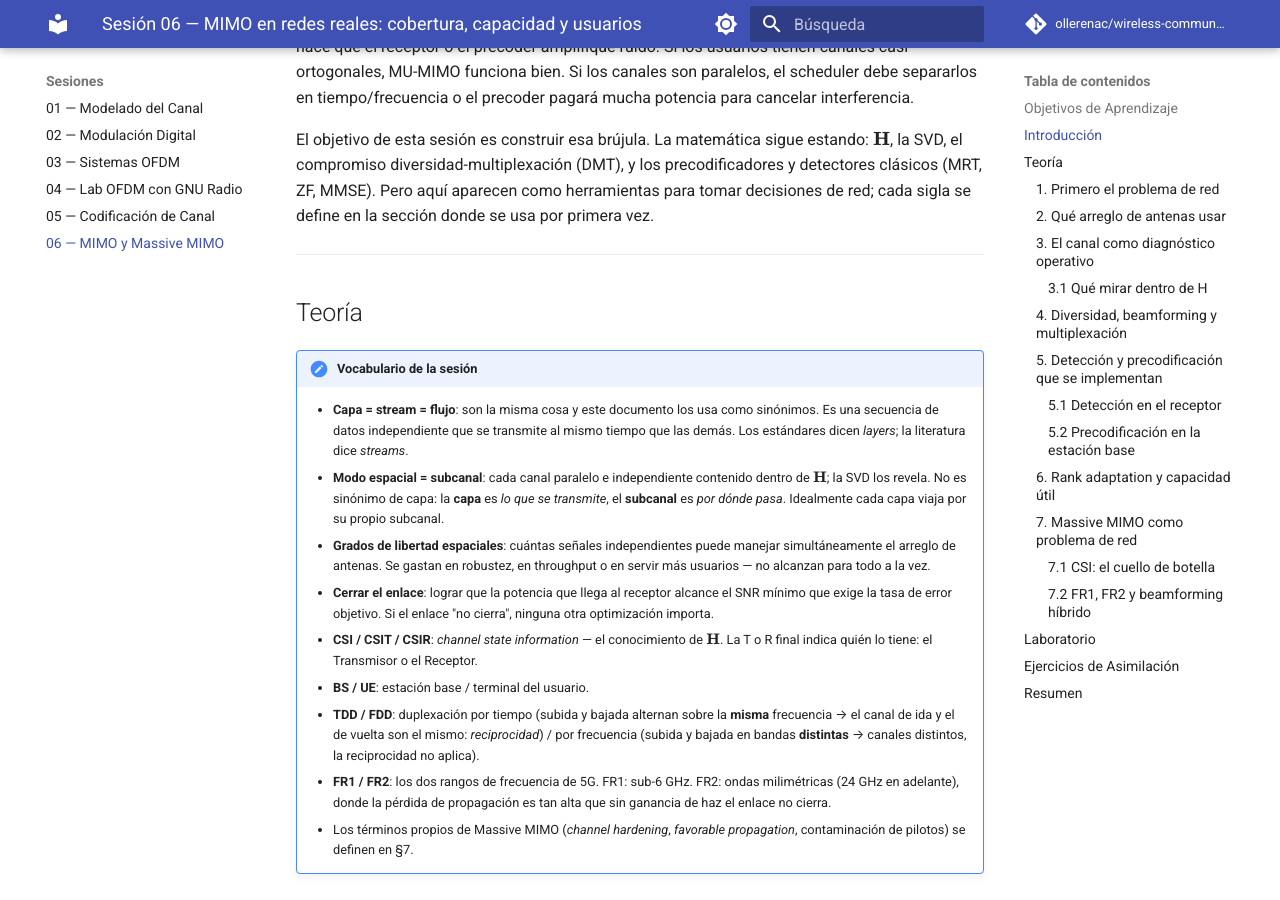
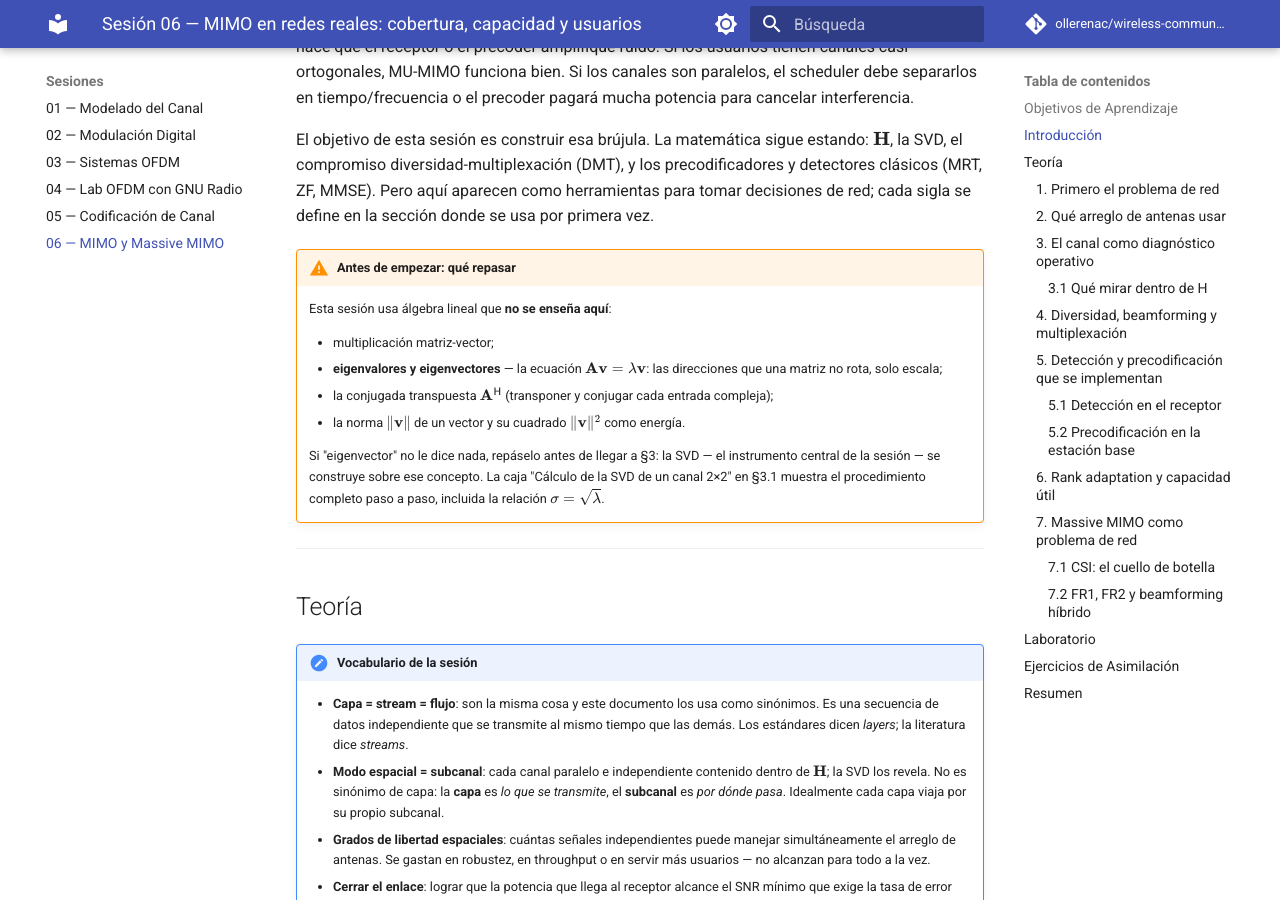
Before and after one commit to ollerenac/wireless-communication-systems, an MkDocs documentation site: the page built from docs/sessions/06-mimo-systems/index.md, in a window 1280 px wide and 900 px high, scrolled down 1264 px. Built offline with MkDocs 1.6.1 and Material for MkDocs 9.7.7, drawn with Linux system fonts in a browser that asks for light colours; comment, search, counter and statistics services are not loaded.

Commit message:
docs(06-mimo): add linear-algebra prerequisites box and justify sigma = sqrt(lambda)
Two gaps surfaced while studying the session:
- The class never told the student what math to bring: new warning box
  at the end of the introduction listing the assumed linear algebra
  (matrix-vector product, eigenvalues/eigenvectors with their meaning,
  conjugate transpose, norm as energy) and pointing to the SVD recipe
  box in §3.1
- The SVD recipe asserted 'the eigenvalues are sigma^2' without
  justification: added the three-line derivation ||Hv||^2 =
  v^H(H^H H)v = lambda — eigenvalues of H^H H are output energies,
  sigma is the amplitude, the square is the power/amplitude relation
  (and lambda >= 0 guarantees the root exists)

Co-Authored-By: Claude Fable 5 <noreply@anthropic.com>

```diff
--- a/docs/sessions/06-mimo-systems/index.md
+++ b/docs/sessions/06-mimo-systems/index.md
@@ -33,6 +33,17 @@ Esa es la lectura implementativa de MIMO. Las antenas no son decoración ni una
 La decisión correcta depende del canal, no de una regla fija. Si el canal tiene buen rank y SNR alta, subir capas aumenta throughput. Si el canal está mal condicionado, forzar muchas capas hace que el receptor o el precoder amplifique ruido. Si los usuarios tienen canales casi ortogonales, MU-MIMO funciona bien. Si los canales son paralelos, el scheduler debe separarlos en tiempo/frecuencia o el precoder pagará mucha potencia para cancelar interferencia.
 
 El objetivo de esta sesión es construir esa brújula. La matemática sigue estando: $\mathbf{H}$, la SVD, el compromiso diversidad-multiplexación (DMT), y los precodificadores y detectores clásicos (MRT, ZF, MMSE). Pero aquí aparecen como herramientas para tomar decisiones de red; cada sigla se define en la sección donde se usa por primera vez.
+
+!!! warning "Antes de empezar: qué repasar"
+
+    Esta sesión usa álgebra lineal que **no se enseña aquí**:
+
+    - multiplicación matriz-vector;
+    - **eigenvalores y eigenvectores** — la ecuación $\mathbf{A}\mathbf{v} = \lambda\mathbf{v}$: las direcciones que una matriz no rota, solo escala;
+    - la conjugada transpuesta $\mathbf{A}^{\mathsf{H}}$ (transponer y conjugar cada entrada compleja);
+    - la norma $\|\mathbf{v}\|$ de un vector y su cuadrado $\|\mathbf{v}\|^2$ como energía.
+
+    Si "eigenvector" no le dice nada, repáselo antes de llegar a §3: la SVD — el instrumento central de la sesión — se construye sobre ese concepto. La caja "Cálculo de la SVD de un canal 2×2" en §3.1 muestra el procedimiento completo paso a paso, incluida la relación $\sigma = \sqrt{\lambda}$.
 
 ---
 
@@ -237,6 +248,12 @@ Precoding y detección son simétricos: el primero arregla la mezcla **antes** d
     $$\det(\mathbf{H}^{\mathsf{H}}\mathbf{H} - \lambda\mathbf{I}) = (1{,}25-\lambda)^2 - 1 = 0 \;\Rightarrow\; \lambda_1 = 2{,}25, \; \lambda_2 = 0{,}25$$
 
     $$\sigma_1 = \sqrt{2{,}25} = 1{,}5, \qquad \sigma_2 = \sqrt{0{,}25} = 0{,}5$$
+
+    ¿Por qué la raíz cuadrada? Porque los eigenvalores de $\mathbf{H}^{\mathsf{H}}\mathbf{H}$ son **energías** de salida: si $\mathbf{v}$ es un eigenvector unitario con eigenvalor $\lambda$, la energía que sale del canal al transmitir $\mathbf{v}$ es
+
+    $$\|\mathbf{H}\mathbf{v}\|^2 = \mathbf{v}^{\mathsf{H}}(\mathbf{H}^{\mathsf{H}}\mathbf{H})\mathbf{v} = \mathbf{v}^{\mathsf{H}}(\lambda\mathbf{v}) = \lambda$$
+
+    Es decir: $\lambda$ vive en el mundo de la potencia y $\sigma$ en el de la amplitud, y la conversión entre ambos es el cuadrado — la misma relación que entre voltaje y potencia. La amplitud de salida es $\|\mathbf{H}\mathbf{v}\| = \sqrt{\lambda} \equiv \sigma$. De paso, esto garantiza que la raíz siempre existe: $\lambda = \|\mathbf{H}\mathbf{v}\|^2 \geq 0$ por ser una norma al cuadrado.
 
     **Paso 3.** Sus eigenvectores son las columnas de $\mathbf{V}$:
 
```
